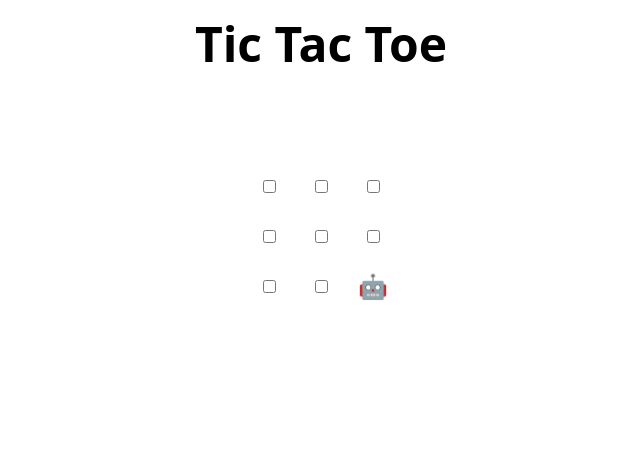
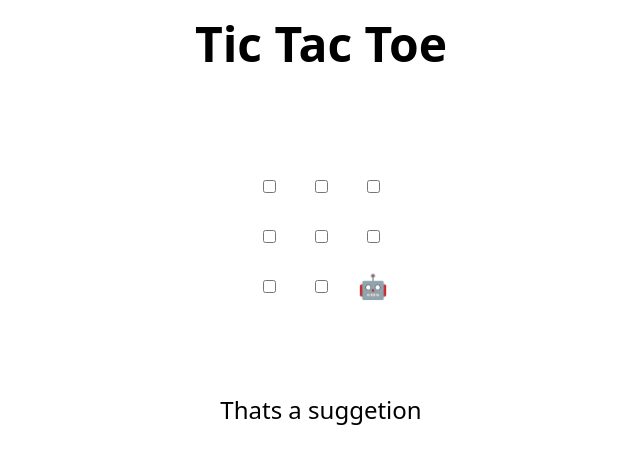
Before and after one commit to FranciscoLDB/skills-review-pull-requests, a plain HTML site: page index.html in a window 1280 px wide. Shown: the whole page, without its empty margins (319-959 px from the left). Drawn offline with Linux system fonts and the light colour scheme.

Commit message:
Update index.html
That's a huge suggestions!

```diff
--- a/index.html
+++ b/index.html
@@ -46,7 +46,7 @@
     <td><input type="checkbox" /></td>
   </tr>
 </table>
-
+<p>Thats a suggetion</p>
 <h2 hidden>Game over, refresh to play again 🧑‍💻 🤖!</h2>
 
 <script>
```
